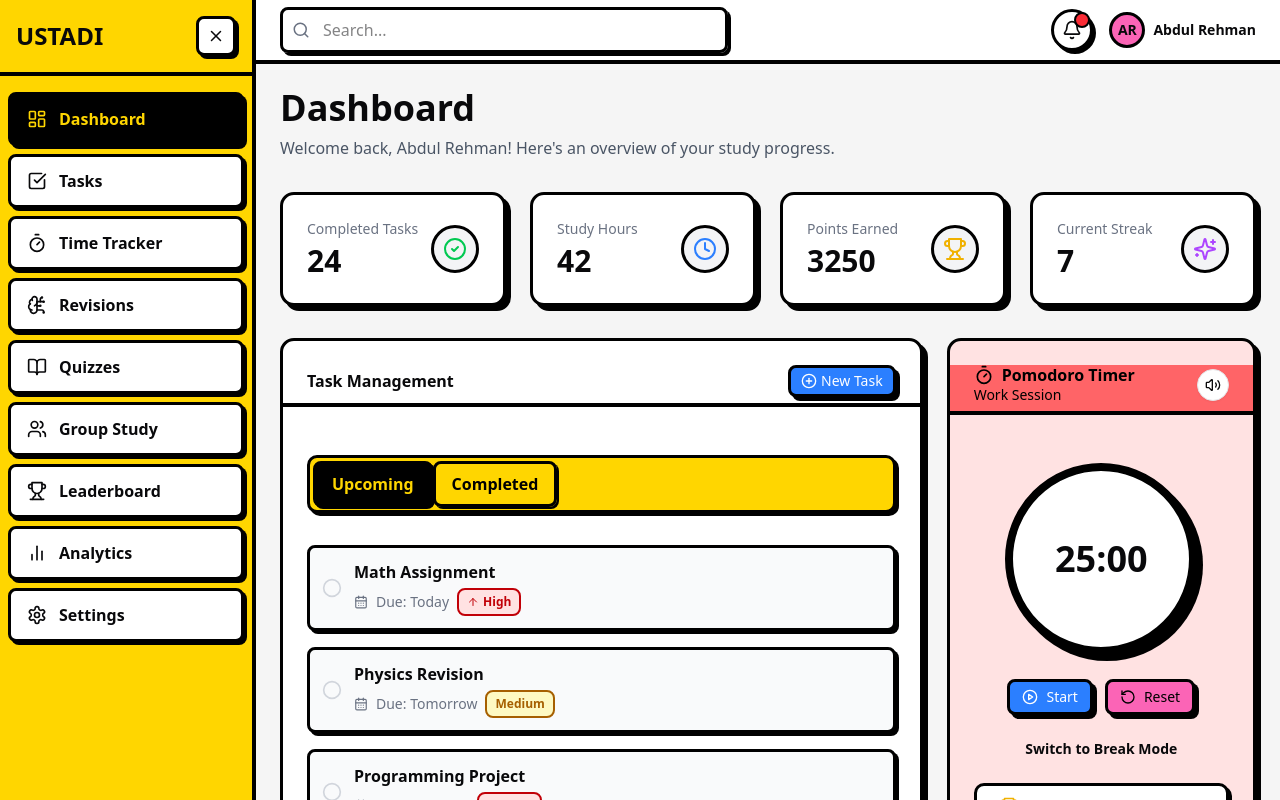
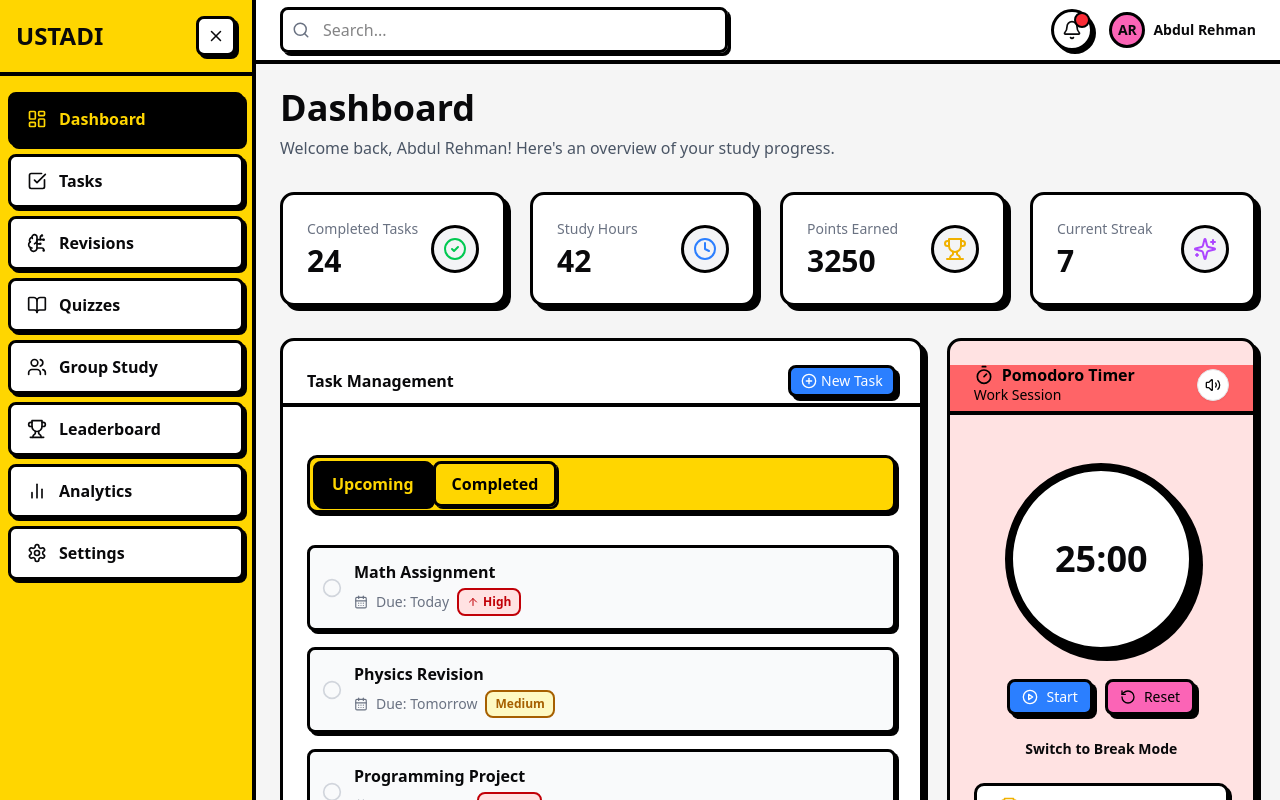
Before and after one commit to r3hmantom/Ustadi_Frontend, a Next.js app: page /dashboard in a window 1280 px wide. Shown: the top 800 px of the page. Built offline with nearby package versions, Linux system fonts and the light colour scheme.

Commit message:
feat: Remove "Time Tracker" menu item from dashboard layout

```diff
--- a/app/dashboard/layout.tsx
+++ b/app/dashboard/layout.tsx
@@ -31,7 +31,6 @@ export default function DashboardPageLayout({
   const menuItems = [
     { id: "dashboard", label: "Dashboard", icon: <LayoutDashboard size={20} /> },
     { id: "tasks", label: "Tasks", icon: <CheckSquare size={20} /> },
-    { id: "time", label: "Time Tracker", icon: <Timer size={20} /> },
     { id: "revisions", label: "Revisions", icon: <BrainCircuit size={20} /> },
     { id: "quizzes", label: "Quizzes", icon: <BookOpen size={20} /> },
     { id: "groups", label: "Group Study", icon: <Users size={20} /> },
```
